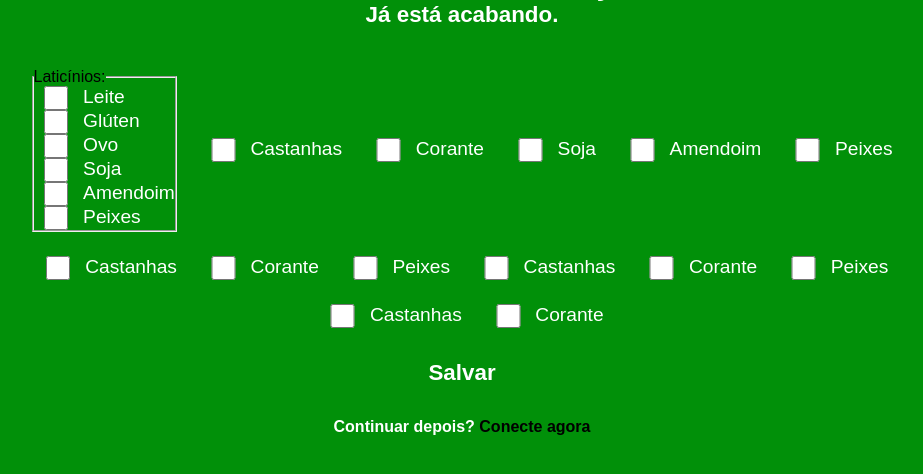
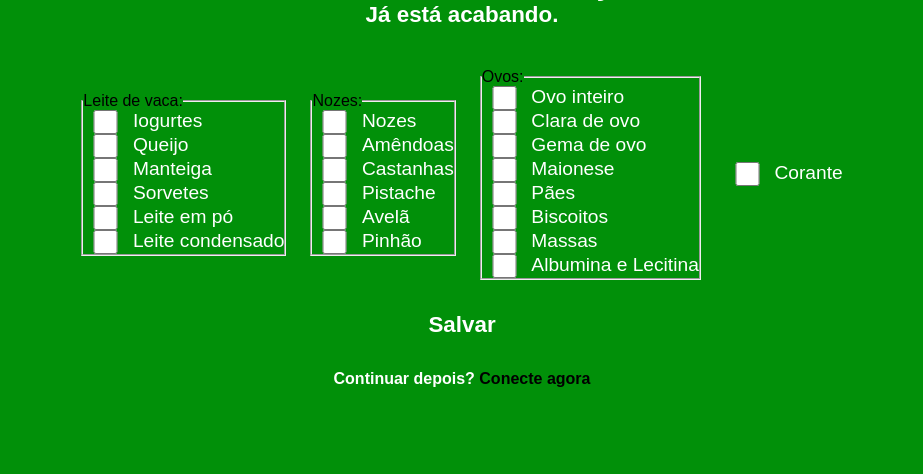
Before and after one commit to Nicolas-Florencio/Projeto_Interdisciplinar, a PHP site: page /paginas/cadastro2.html in a window 1280 px wide. Shown: the part 156-630 px from the top of the page, without its empty margins (178-1101 px from the left). Run offline with PHP 8.4, Linux system fonts and the light colour scheme.

```diff
--- a/NUTRI SAFE/estilos/cadastro.css
+++ b/NUTRI SAFE/estilos/cadastro.css
@@ -6,6 +6,7 @@ main {
 }
 .navbar {
     display: flex;
+    flex: 1;
     align-items: flex-start;
     justify-content: flex-start;
     max-height: 15vh;
--- a/NUTRI SAFE/paginas/cadastro2.html
+++ b/NUTRI SAFE/paginas/cadastro2.html
@@ -27,96 +27,111 @@
             <div class="formContainer">
                 <form action="cad.php" method="POST">
                     <fieldset>
-                        <legend>Laticínios:</legend>
+                        <legend>Leite de vaca:</legend>
 
                         <div class="inputBox">
                             <input value="leite" id="leiteOption" type="checkbox">
-                            <label for="leiteOption">Leite</label>
+                            <label for="leiteOption">Iogurtes</label>
                         </div>
 
                         <div class="inputBox">
                             <input type="checkbox" name="glutenOption" id="glutenOption" value="gluten">
-                            <label for="glutenOption">Glúten</label>
+                            <label for="glutenOption">Queijo</label>
                         </div>
 
                         <div class="inputBox">
                             <input type="checkbox" name="ovoOption" id="ovoOption" value="ovo">
-                            <label for="ovoOption">Ovo</label>
+                            <label for="ovoOption">Manteiga</label>
                         </div>
 
                         <div class="inputBox">
                             <input type="checkbox" name="sojaOption" id="sojaOption" value="soja">
-                            <label for="sojaOption">Soja</label>
+                            <label for="sojaOption">Sorvetes</label>
                         </div>
 
                         <div class="inputBox">
                             <input type="checkbox" name="amendoimOption" id="amendoimOption" value="amendoim">
-                            <label for="amendoimOption">Amendoim</label>
+                            <label for="amendoimOption">Leite em pó</label>
                         </div>
 
                         <div class="inputBox">
                             <input type="checkbox" name="peixeOption" id="peixeOption" value="peixe">
-                            <label for="peixeOption">Peixes</label>
+                            <label for="peixeOption">Leite condensado</label>
                         </div>
                     </fieldset>
 
+                    <fieldset>
+                        <legend>Nozes:</legend>
+
                         <div class="inputBox">
                             <input type="checkbox" name="castanhaOption" id="castanhaOption" value="castanha">
-                        <label for="castanhaOption">Castanhas</label>
+                            <label for="castanhaOption">Nozes</label>
                         </div>
 
                         <div class="inputBox">
                             <input type="checkbox" name="coranteOption" id="coranteOption" value="corante">
-                        <label for="coranteOption">Corante</label>
+                            <label for="coranteOption">Amêndoas</label>
                         </div>
 
                         <div class="inputBox">
                             <input type="checkbox" name="sojaOption" id="sojaOption" value="soja">
-                        <label for="sojaOption">Soja</label>
+                            <label for="sojaOption">Castanhas</label>
                         </div>
 
                         <div class="inputBox">
                             <input type="checkbox" name="amendoimOption" id="amendoimOption" value="amendoim">
-                        <label for="amendoimOption">Amendoim</label>
+                            <label for="amendoimOption">Pistache</label>
                         </div>
 
                         <div class="inputBox">
                             <input type="checkbox" name="peixeOption" id="peixeOption" value="peixe">
-                        <label for="peixeOption">Peixes</label>
+                            <label for="peixeOption">Avelã</label>
                         </div>
 
                         <div class="inputBox">
                             <input type="checkbox" name="castanhaOption" id="castanhaOption" value="castanha">
-                        <label for="castanhaOption">Castanhas</label>
+                            <label for="castanhaOption">Pinhão</label>
+                        </div>
+                    </fieldset>
+
+                    <fieldset>
+                        <legend>Ovos:</legend>
+                        <div class="inputBox">
+                            <input type="checkbox" name="coranteOption" id="coranteOption" value="corante">
+                            <label for="coranteOption">Ovo inteiro</label>
+                        </div>
+                        <div class="inputBox">
+                            <input type="checkbox" name="peixeOption" id="peixeOption" value="peixe">
+                            <label for="peixeOption">Clara de ovo</label>
+                        </div>
+
+                        <div class="inputBox">
+                            <input type="checkbox" name="castanhaOption" id="castanhaOption" value="castanha">
+                            <label for="castanhaOption">Gema de ovo</label>
                         </div>
 
                         <div class="inputBox">
                             <input type="checkbox" name="coranteOption" id="coranteOption" value="corante">
-                        <label for="coranteOption">Corante</label>
+                            <label for="coranteOption">Maionese</label>
                         </div>
                         <div class="inputBox">
                             <input type="checkbox" name="peixeOption" id="peixeOption" value="peixe">
-                        <label for="peixeOption">Peixes</label>
+                            <label for="peixeOption">Pães</label>
                         </div>
 
                         <div class="inputBox">
                             <input type="checkbox" name="castanhaOption" id="castanhaOption" value="castanha">
-                        <label for="castanhaOption">Castanhas</label>
-                    </div>
-
-                    <div class="inputBox">
-                        <input type="checkbox" name="coranteOption" id="coranteOption" value="corante">
-                        <label for="coranteOption">Corante</label>
+                            <label for="castanhaOption">Biscoitos</label>
                         </div>
                         <div class="inputBox">
-                        <input type="checkbox" name="peixeOption" id="peixeOption" value="peixe">
-                        <label for="peixeOption">Peixes</label>
+                            <input type="checkbox" name="castanhaOption" id="castanhaOption" value="castanha">
+                            <label for="castanhaOption">Massas</label>
                         </div>
-
                         <div class="inputBox">
                             <input type="checkbox" name="castanhaOption" id="castanhaOption" value="castanha">
-                        <label for="castanhaOption">Castanhas</label>
+                            <label for="castanhaOption">Albumina e Lecitina</label>
                         </div>
+                    </fieldset>
 
                     <div class="inputBox">
                         <input type="checkbox" name="coranteOption" id="coranteOption" value="corante">
```
Lines whose indentation alone changed are shown as unchanged.
